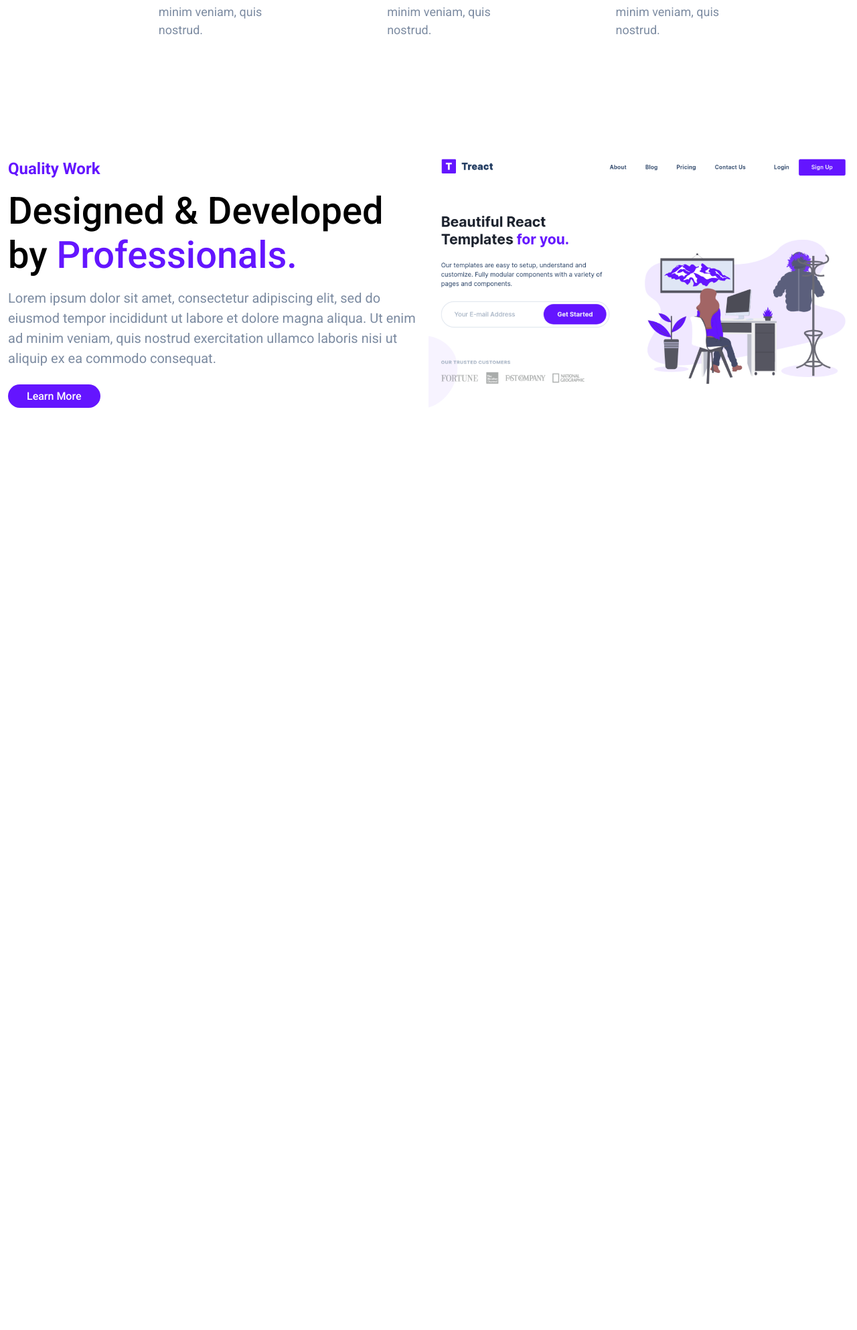
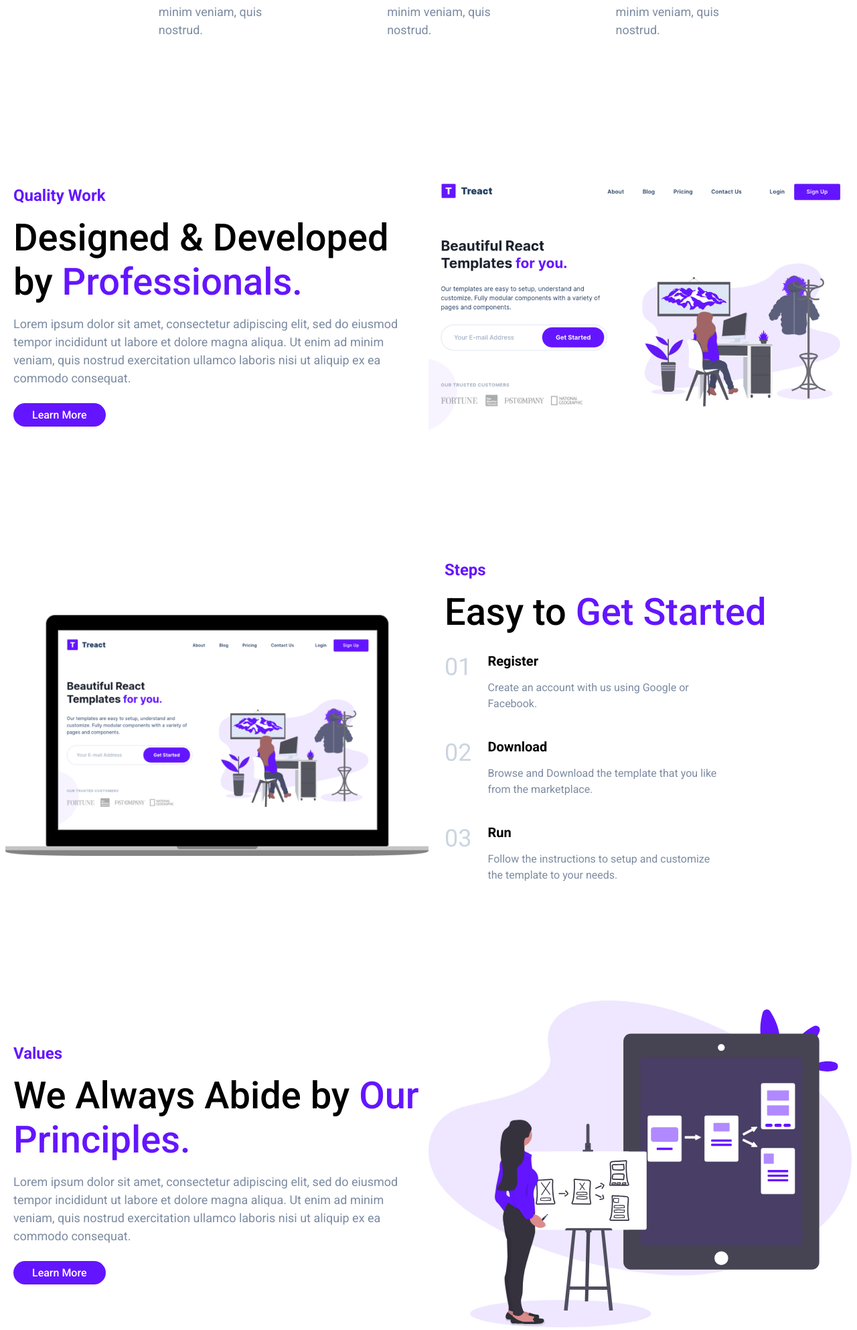
Before and after one commit to ajs050/Projects, a PHP site: page / in a window 1280 px wide. Shown: the part 1396-3382 px from the top of the page at 67% size. Before the commit the page ends 2005 px from the top, so only its background shows below. Run offline with PHP 8.4, Linux system fonts and the light colour scheme; some libraries are stand-ins or nearby versions.

Commit message:
Finish Value section

```diff
--- a/Project Clone #1/index.html
+++ b/Project Clone #1/index.html
@@ -39,9 +39,7 @@
           </p>
           <form action="">
             <input type="email" placeholder="Your E-mail Address" />
-              <button class="nav__btn header__btn no-cursor">
-                Get Started
-              </button>
+            <button class="nav__btn header__btn no-cursor">Get Started</button>
           </form>
           <div class="header__info--end">
             <p>Our Trusted Customers</p>
@@ -62,7 +60,6 @@
           />
         </figure>
       </div>
-
     </header>
     <main>
       <section id="features">
@@ -187,7 +184,8 @@
             <div class="quality__info">
               <h2 class="section__title">Quality Work</h2>
               <h1 class="section__sub-title">
-                Designed & Developed by <span class="purple">Professionals.</span>
+                Designed & Developed by
+                <span class="purple">Professionals.</span>
               </h1>
               <p class="section__para quality__para">
                 Lorem ipsum dolor sit amet, consectetur adipiscing elit, sed do
@@ -195,10 +193,96 @@
                 enim ad minim veniam, quis nostrud exercitation ullamco laboris
                 nisi ut aliquip ex ea commodo consequat.
               </p>
-              <button class="nav__btn quality__btn">Learn More</button>
+              <button class="nav__btn quality__btn no-cursor">
+                Learn More
+              </button>
             </div>
             <figure class="quality__img--wrapper">
-              <img src="./assets/hero-screenshot-1.40a097b525c2f8c9808e.png" class="quality__img" alt="">
+              <img
+                src="./assets/hero-screenshot-1.40a097b525c2f8c9808e.png"
+                class="quality__img"
+                alt=""
+              />
+            </figure>
+          </div>
+        </div>
+      </section>
+
+      <section id="steps__section">
+        <div class="container">
+          <div class="row quality__row steps__row">
+            <figure class="quality__img--wrapper">
+              <img
+                src="./assets/hero-screenshot-2.241aac1fbc66db29d873.png"
+                class="quality__img"
+                alt=""
+              />
+            </figure>
+            <div class="quality__info step__wrapper">
+              <h2 class="section__title">Steps</h2>
+              <h1 class="section__sub-title">
+                Easy to <span class="purple">Get Started</span>
+              </h1>
+              <div class="steps">
+                <div class="step">
+                  <span class="step__number">01</span>
+                  <div class="step__info">
+                    <h1 class="step__title">Register</h1>
+                    <p class="section__para quality__para step__para">
+                      Create an account with us using Google or Facebook.
+                    </p>
+                  </div>
+                </div>
+                <div class="step">
+                  <span class="step__number">02</span>
+                  <div class="step__info">
+                    <h1 class="step__title">Download</h1>
+                    <p class="section__para quality__para step__para">
+                      Browse and Download the template that you like from the
+                      marketplace.
+                    </p>
+                  </div>
+                </div>
+                <div class="step">
+                  <span class="step__number">03</span>
+                  <div class="step__info">
+                    <h1 class="step__title">Run</h1>
+                    <p class="section__para quality__para step__para">
+                      Follow the instructions to setup and customize the
+                      template to your needs.
+                    </p>
+                  </div>
+                </div>
+              </div>
+            </div>
+          </div>
+        </div>
+      </section>
+
+      <section id="values">
+        <div class="container">
+          <div class="row quality__row">
+            <div class="quality__info">
+              <h1 class="section__title">Values</h1>
+              <h2 class="section__sub-title">
+                We Always Abide by <span class="purple">Our Principles.</span>
+              </h2>
+              <p class="section__para quality__para">
+                Lorem ipsum dolor sit amet, consectetur adipiscing elit, sed do
+                eiusmod tempor incididunt ut labore et dolore magna aliqua. Ut
+                enim ad minim veniam, quis nostrud exercitation ullamco laboris
+                nisi ut aliquip ex ea commodo consequat.
+              </p>
+              <button class="nav__btn quality__btn no-cursor">
+                Learn More
+              </button>
+            </div>
+            <figure class="quality__img--wrapper">
+              <img
+                src="./assets/prototype-illustration.21bc4b3f612a2f257c3d361067582485.svg"
+                class="quality__img"
+                alt=""
+              />
             </figure>
           </div>
         </div>
--- a/Project Clone #1/styles.css
+++ b/Project Clone #1/styles.css
@@ -177,8 +177,8 @@ input::placeholder{
     padding: 18px 32px;
     transition: all 300ms ease;
 }
-.header__btn:hover {
-    background-color: #25095d;
+.header__btn:hover, .quality__btn:hover {
+    background-color: #3e1a87;
 }
 
 /* features */
@@ -235,18 +235,24 @@ input::placeholder{
 }
 
 /* quality  */
-#quality {
+#quality, #steps__section, #values {
     height: 80vh;
+    display: flex;
+    align-items: center;
+    justify-content: center;
 }
 .quality__para {
     text-align: left;
     margin-bottom: 24px;
+    font-size: 18px;
 }
 .quality__row {
+    align-items: center;
+}
+.quality__row, .steps__row {
     display: flex;
     justify-content: center;
-    align-items: center;
-    padding: 24px 0;
+    padding: 24px 8px;
 }
 .quality__img--wrapper {
     display: flex;
@@ -258,4 +264,34 @@ input::placeholder{
 }
 .quality__btn {
     margin-left: 0;
+    transition: all 300ms ease;
 }
+
+/* Steps */
+
+.step {
+    display: flex;
+}
+.steps {
+    margin-top: 28px;
+}
+.step__wrapper {
+    padding: 0 24px;
+}
+.step__number {
+    font-size: 36px;
+    color: #CBD5E0;
+}
+.step__info {
+    margin-left: 24px;
+    max-width: 60%;
+}
+.step__title {
+    font-size: 20px;
+}
+.step__para {
+    font-size: 16px;
+    padding: 16px 0;
+}
+
+/* Values*/
```
Also changed, not shown: Project Clone #1/assets/hero-screenshot-2.241aac1fbc66db29d873.png (added), Project Clone #1/assets/prototype-illustration.21bc4b3f612a2f257c3d361067582485.svg (added), 1 other file. Lines whose indentation alone changed are shown as unchanged.
